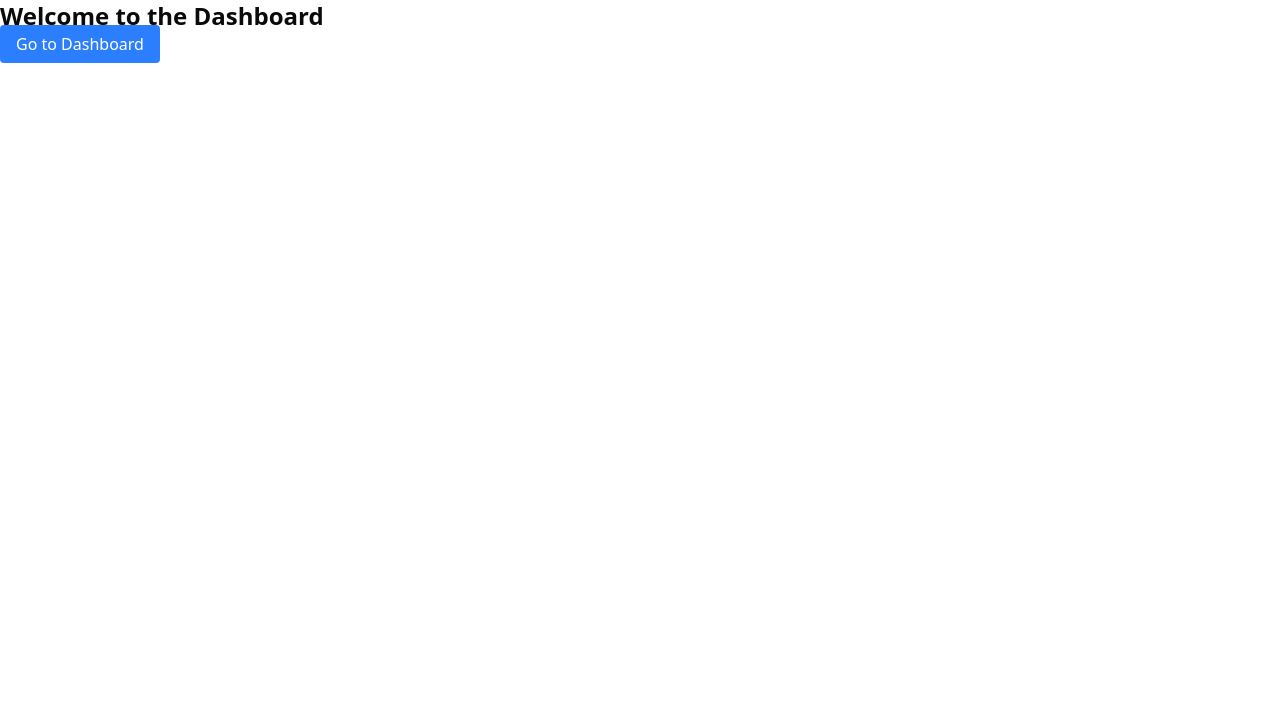
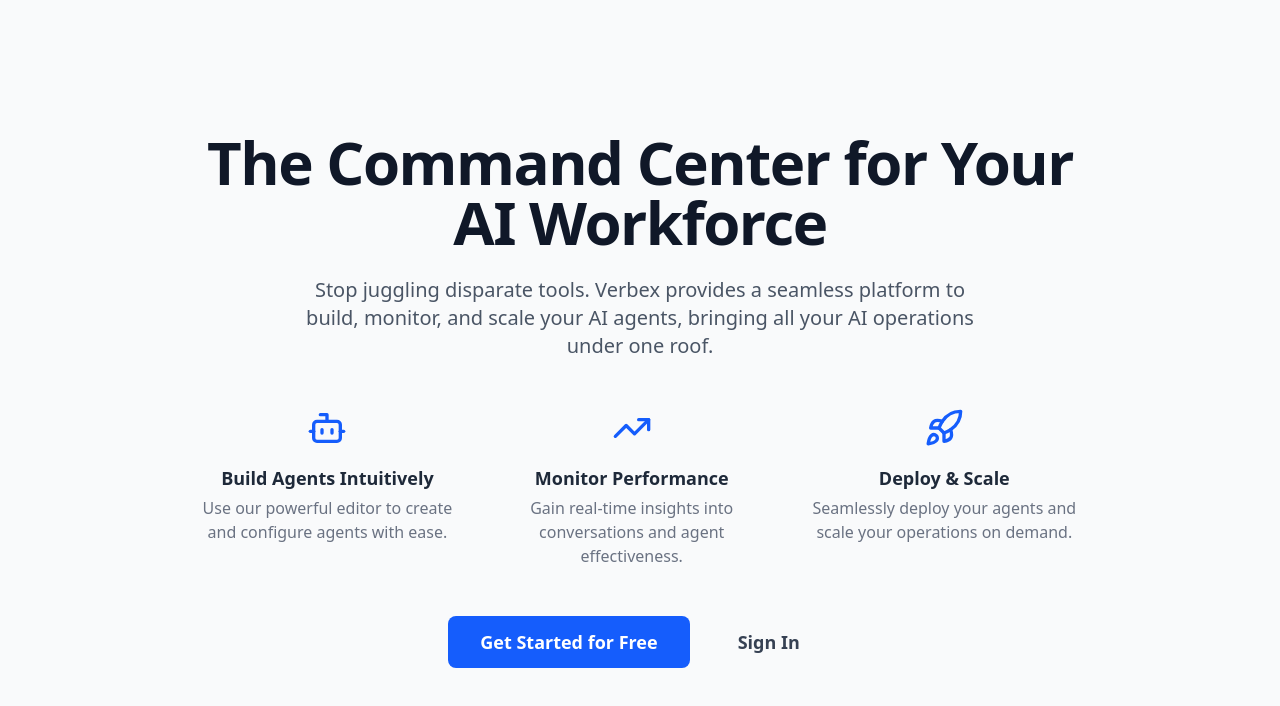
Before and after one commit to mazeduldev/ai-agent-manager, a Next.js app in the folder frontends/dashboard/: page / in a window 1280 px wide. Shown: the top 706 px of the page. Built offline with nearby package versions, Linux system fonts and the light colour scheme.

Commit message:
fe(dashboard): landing page

```diff
--- a/frontends/dashboard/src/app/page.tsx
+++ b/frontends/dashboard/src/app/page.tsx
@@ -1,15 +1,65 @@
 import Link from "next/link";
+import { Bot, Rocket, TrendingUp } from "lucide-react";
 
 export default function Home() {
 	return (
-		<div>
-			<h1 className="text-2xl font-bold">Welcome to the Dashboard</h1>
-			<Link
-				href={"/dashboard"}
-				className="mt-4 px-4 py-2 bg-blue-500 text-white rounded hover:bg-blue-600"
-			>
-				Go to Dashboard
-			</Link>
+		<div className="flex flex-col items-center justify-center min-h-screen bg-gray-50 text-center p-4">
+			<main className="max-w-4xl mx-auto">
+				<h1 className="text-4xl md:text-6xl font-bold text-gray-900 tracking-tight">
+					The Command Center for Your AI Workforce
+				</h1>
+				<p className="mt-6 text-lg md:text-xl text-gray-600 max-w-2xl mx-auto">
+					Stop juggling disparate tools. Verbex provides a seamless platform to
+					build, monitor, and scale your AI agents, bringing all your AI
+					operations under one roof.
+				</p>
+
+				<div className="mt-12 flex flex-col md:flex-row gap-8 justify-center">
+					<div className="flex flex-col items-center">
+						<Bot className="h-10 w-10 text-blue-600" />
+						<h3 className="mt-4 text-lg font-semibold text-gray-800">
+							Build Agents Intuitively
+						</h3>
+						<p className="mt-1 text-gray-500">
+							Use our powerful editor to create and configure agents with ease.
+						</p>
+					</div>
+					<div className="flex flex-col items-center">
+						<TrendingUp className="h-10 w-10 text-blue-600" />
+						<h3 className="mt-4 text-lg font-semibold text-gray-800">
+							Monitor Performance
+						</h3>
+						<p className="mt-1 text-gray-500">
+							Gain real-time insights into conversations and agent
+							effectiveness.
+						</p>
+					</div>
+					<div className="flex flex-col items-center">
+						<Rocket className="h-10 w-10 text-blue-600" />
+						<h3 className="mt-4 text-lg font-semibold text-gray-800">
+							Deploy & Scale
+						</h3>
+						<p className="mt-1 text-gray-500">
+							Seamlessly deploy your agents and scale your operations on demand.
+						</p>
+					</div>
+				</div>
+
+				<div className="mt-12 flex flex-col sm:flex-row items-center justify-center gap-4">
+					<Link
+						href={"/auth/signup"} // Assuming a signup route
+						className="w-full sm:w-auto px-8 py-3 bg-blue-600 text-white font-semibold rounded-md hover:bg-blue-700 transition-colors text-lg"
+					>
+						Get Started for Free
+					</Link>
+					<Link
+						href={"/auth/login"} // Assuming a login route
+						className="w-full sm:w-auto px-8 py-3 text-gray-700 font-semibold rounded-md hover:bg-gray-200 transition-colors text-lg"
+					>
+						Sign In
+					</Link>
+				</div>
+			</main>
 		</div>
 	);
 }
```
